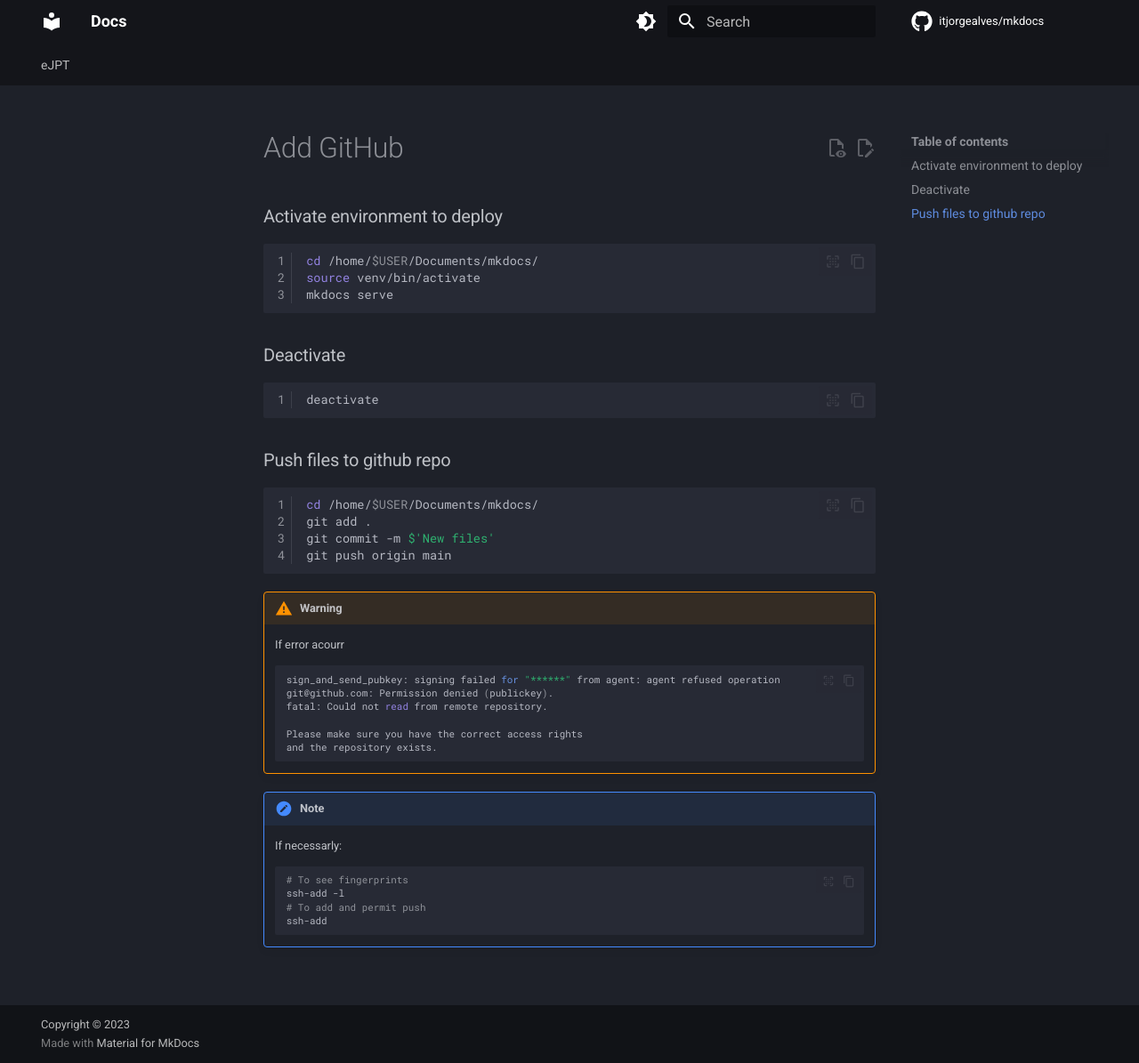
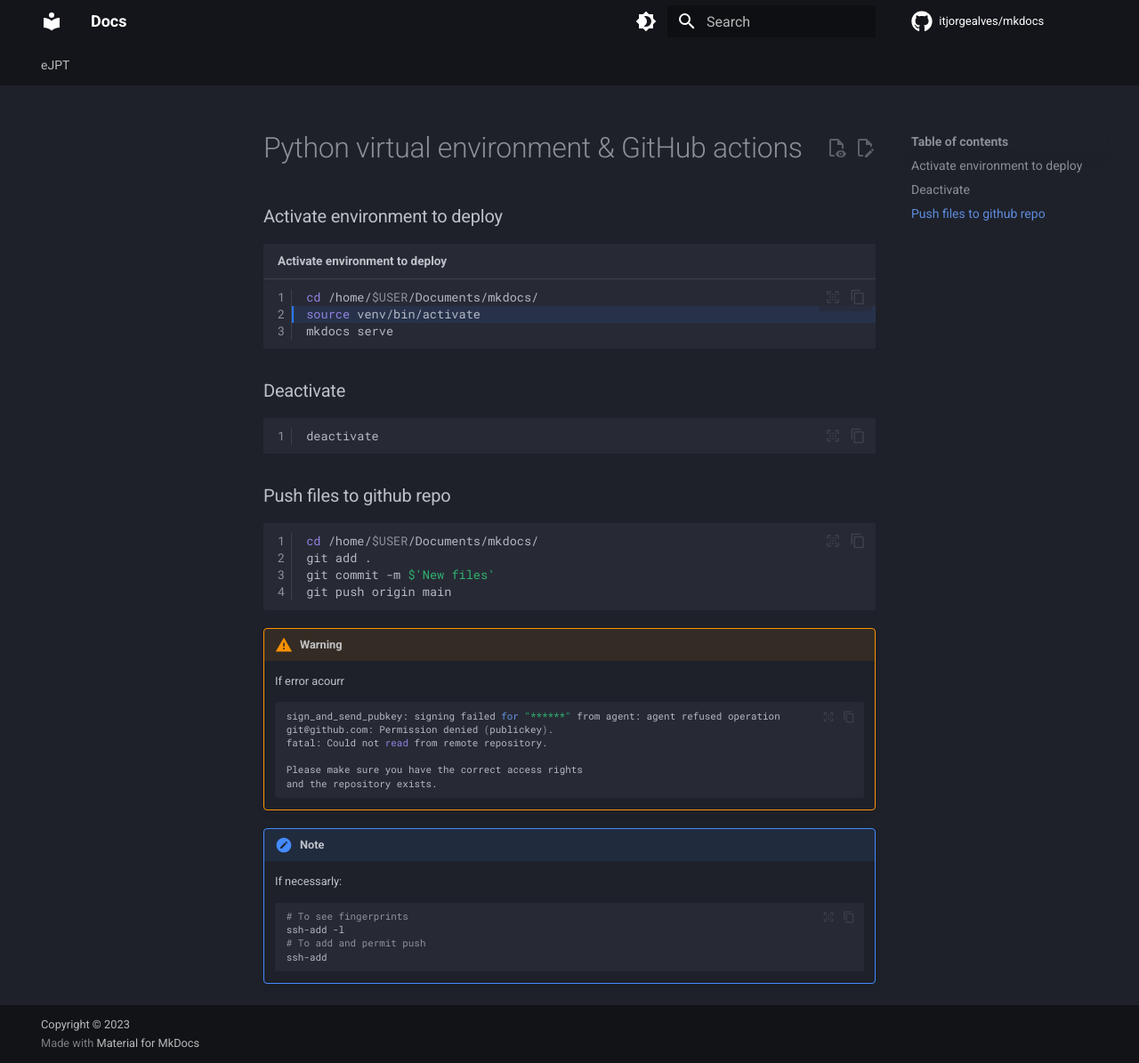
Before and after one commit to itjorgealves/mkdocs, an MkDocs documentation site: the page built from docs/use-vscode-and-mkdocs.md, in a window 1280 px wide and 1195 px high. Shown: the whole window at 89% size. Built offline with MkDocs 1.6.1 and Material for MkDocs 9.7.7, drawn with Linux system fonts in a browser that asks for light colours; comment, search, counter and statistics services are not loaded.

Commit message:
Some new configs

````diff
--- a/docs/use-vscode-and-mkdocs.md
+++ b/docs/use-vscode-and-mkdocs.md
@@ -1,9 +1,9 @@
 ---
-title: "Add GitHub"
+title: "Python virtual environment & GitHub actions"
 ---
 
 ### Activate environment to deploy
-``` bash linenums='1'
+``` bash title="Activate environment to deploy" linenums="1" hl_lines="2"
 cd /home/$USER/Documents/mkdocs/
 source venv/bin/activate
 mkdocs serve
--- a/mkdocs.yml
+++ b/mkdocs.yml
@@ -17,9 +17,9 @@ theme:
     # - announce.dismiss
     - content.action.edit
     - content.action.view
-    - content.code.annotate
-    - content.code.copy
-    - content.code.select
+    - content.code.annotate # Code annotations
+    - content.code.copy # Code copy button
+    - content.code.select # Code selection button
     # - content.tabs.link
     # - content.tooltips
     # - header.autohide
@@ -72,14 +72,14 @@ plugins:
 
 # Extensions
 markdown_extensions:
+  # General
+  - pymdownx.superfences
   # Admonitions
   - admonition
   - pymdownx.details
-  - pymdownx.superfences
   # Annotations
   - attr_list
   - md_in_html
-  - pymdownx.superfences
   # Code blocks
   - pymdownx.highlight:
       anchor_linenums: true
@@ -87,7 +87,6 @@ markdown_extensions:
       pygments_lang_class: true
   - pymdownx.inlinehilite
   - pymdownx.snippets
-  - pymdownx.superfences
 
 # Page tree
 nav:
````
Also changed, not shown: docs/index.md (+1 -1 lines).
